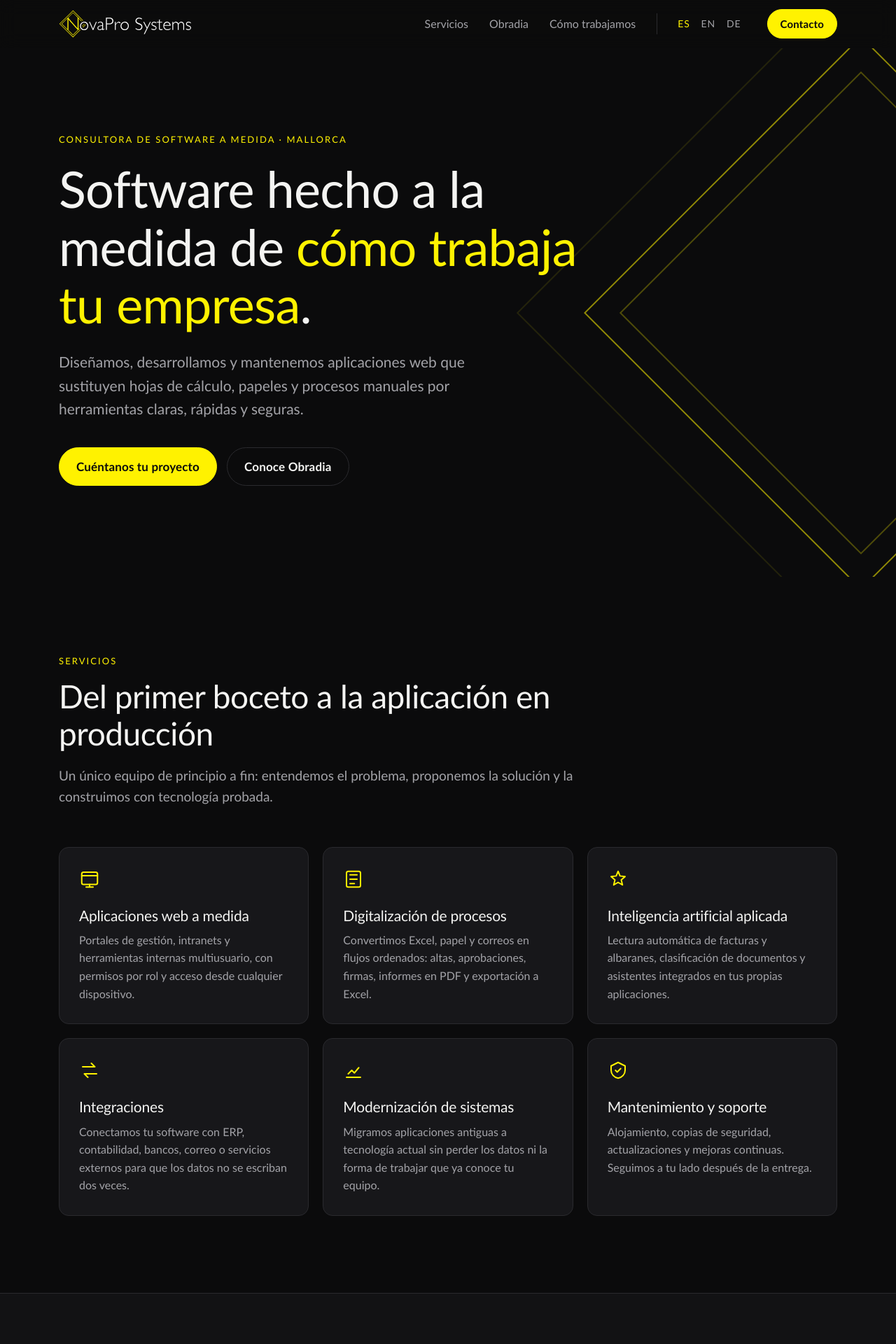
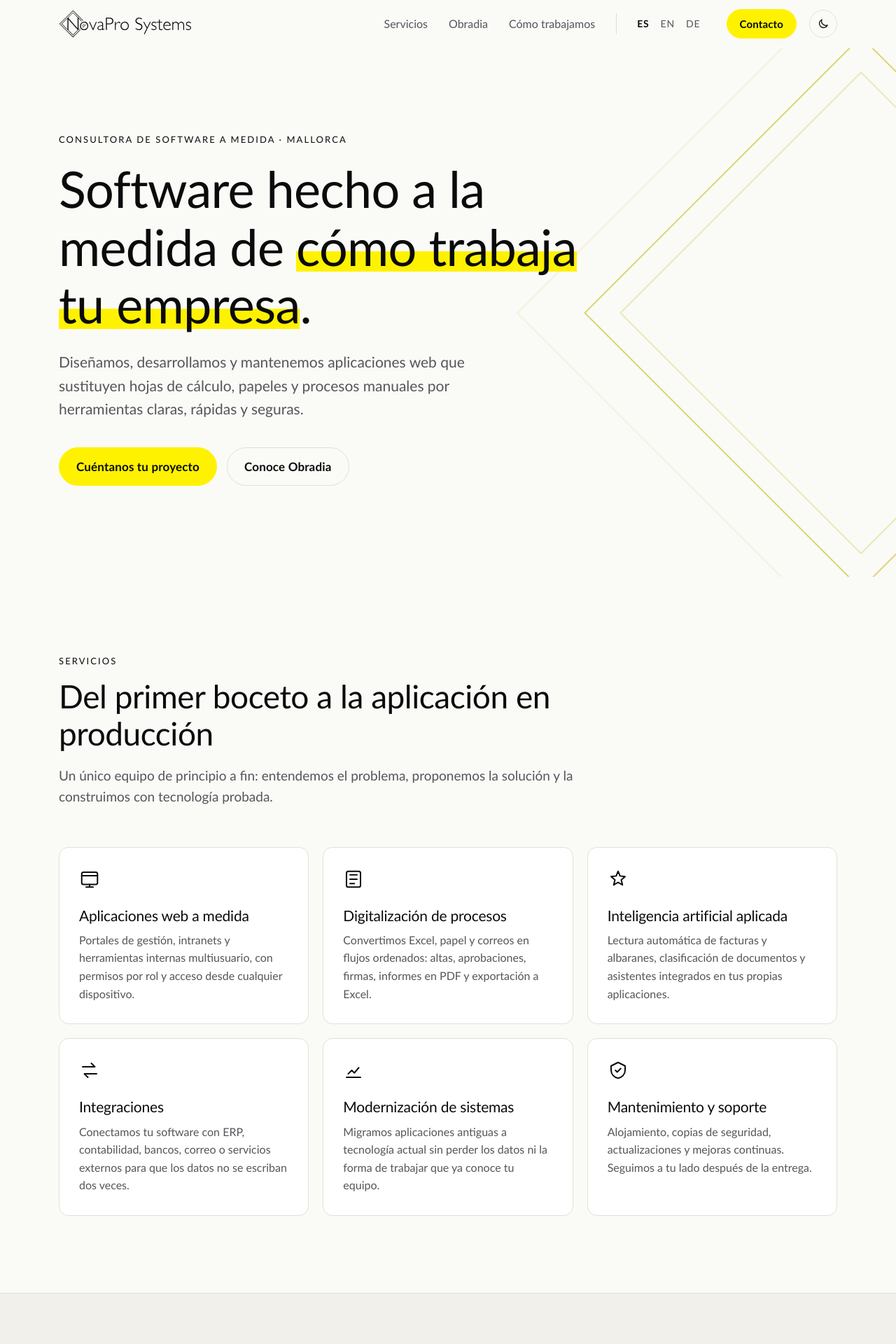
Before and after one commit to NovaProSystems/novaprosystems.github.io, a PHP site: page / in a window 1280 px wide. Shown: the top 1920 px of the page at 70% size. Run offline with PHP 8.4, Linux system fonts and the light colour scheme.

Commit message:
Añade tema claro

```diff
--- a/404.html
+++ b/404.html
@@ -5,13 +5,16 @@
   <meta name="viewport" content="width=device-width, initial-scale=1">
   <title>404 · NovaPro Systems</title>
   <meta name="robots" content="noindex">
+  <meta name="color-scheme" content="dark light">
+  <script>try{var t=localStorage.getItem('tema');if(t==='light'||t==='dark')document.documentElement.dataset.theme=t}catch(e){}</script>
   <link rel="icon" type="image/png" href="/assets/img/favicon.png">
   <link rel="stylesheet" href="/assets/css/site.css">
 </head>
 <body>
   <main class="section" style="min-height:100vh;display:flex;align-items:center">
     <div class="wrap">
-      <img src="/assets/img/logo.svg" alt="NovaPro Systems" width="220" height="47" style="width:220px;margin-bottom:48px">
+      <img class="logo-dark" src="/assets/img/logo.svg" alt="NovaPro Systems" width="220" height="47" style="width:220px;margin-bottom:48px">
+      <img class="logo-light" src="/assets/img/logo-negro.svg" alt="NovaPro Systems" width="220" height="47" style="width:220px;margin-bottom:48px">
       <p class="eyebrow">Error 404</p>
       <h1 style="font-size:clamp(34px,5vw,56px);margin:14px 0 18px">Esta página no existe.</h1>
       <p class="sec-lead">Puede que el enlace esté mal escrito o que la página se haya movido.</p>
--- a/assets/css/site.css
+++ b/assets/css/site.css
@@ -8,11 +8,46 @@
   --muted: #a3a3a8;
   --brand: #fff200;
   --brand-ink: #0b0b0c;
+  --accent: #fff200;              /* textos e iconos destacados */
+  --deco: 255, 242, 0;            /* lineas decorativas (rgb) */
+  --top-bg: rgba(11, 11, 12, .82);
+  --shadow: rgba(0, 0, 0, .8);
+  --glow: rgba(255, 242, 0, .07);
   --radius: 14px;
   --wrap: 1160px;
   --font: "Gill Sans", "Gill Sans MT", "Jost", system-ui, -apple-system, "Segoe UI", sans-serif;
   color-scheme: dark;
 }
+
+/* Tema claro: sigue al sistema salvo que el usuario elija otro */
+@media (prefers-color-scheme: light) {
+  :root:not([data-theme="dark"]) {
+    --bg: #fafaf7; --bg-alt: #f1f0ea; --surface: #ffffff; --line: #e2e0d6;
+    --text: #0b0b0c; --muted: #55555b;
+    --accent: #0b0b0c; --deco: 196, 182, 0;
+    --top-bg: rgba(250, 250, 247, .85); --shadow: rgba(40, 36, 0, .22); --glow: rgba(255, 242, 0, .28);
+    color-scheme: light;
+  }
+}
+:root[data-theme="light"] {
+  --bg: #fafaf7; --bg-alt: #f1f0ea; --surface: #ffffff; --line: #e2e0d6;
+  --text: #0b0b0c; --muted: #55555b;
+  --accent: #0b0b0c; --deco: 196, 182, 0;
+  --top-bg: rgba(250, 250, 247, .85); --shadow: rgba(40, 36, 0, .22); --glow: rgba(255, 242, 0, .28);
+  color-scheme: light;
+}
+
+/* Logo segun el tema */
+.logo-light { display: none; }
+@media (prefers-color-scheme: light) {
+  :root:not([data-theme="dark"]) .logo-dark { display: none; }
+  :root:not([data-theme="dark"]) .logo-light { display: block; }
+  :root:not([data-theme="dark"]) .hl { color: var(--text); background: linear-gradient(transparent 58%, var(--brand) 58%, var(--brand) 92%, transparent 92%); }
+}
+:root[data-theme="light"] .logo-dark { display: none; }
+:root[data-theme="light"] .logo-light { display: block; }
+:root[data-theme="light"] .hl { color: var(--text); background: linear-gradient(transparent 58%, var(--brand) 58%, var(--brand) 92%, transparent 92%); }
+:root[data-theme="dark"] .hl { background: none; }
 
 *, *::before, *::after { box-sizing: border-box; }
 html { scroll-behavior: smooth; scroll-padding-top: 76px; -webkit-text-size-adjust: 100%; }
@@ -33,7 +68,7 @@ p { margin: 0; }
 .wrap { max-width: var(--wrap); margin: 0 auto; padding: 0 24px; }
 .skip { position: absolute; left: -999px; top: 8px; background: var(--brand); color: var(--brand-ink); padding: 8px 14px; border-radius: 8px; z-index: 100; }
 .skip:focus { left: 8px; }
-:focus-visible { outline: 2px solid var(--brand); outline-offset: 3px; border-radius: 4px; }
+:focus-visible { outline: 2px solid var(--accent); outline-offset: 3px; border-radius: 4px; }
 
 /* Botones */
 .btn {
@@ -52,7 +87,7 @@ p { margin: 0; }
 /* Cabecera */
 .top {
   position: sticky; top: 0; z-index: 50;
-  background: rgba(11, 11, 12, .82);
+  background: var(--top-bg);
   backdrop-filter: saturate(140%) blur(12px);
   -webkit-backdrop-filter: saturate(140%) blur(12px);
   border-bottom: 1px solid transparent;
@@ -61,37 +96,53 @@ p { margin: 0; }
 .top.scrolled { border-bottom-color: var(--line); }
 .top-in { display: flex; align-items: center; justify-content: space-between; height: 68px; }
 .brand img { width: 190px; height: auto; }
-.nav { display: flex; align-items: center; gap: 30px; }
+.nav { display: flex; align-items: center; gap: 30px; margin-left: auto; }
+.top-actions { display: flex; align-items: center; gap: 4px; margin-left: 18px; }
+.theme-toggle {
+  display: inline-flex; align-items: center; justify-content: center;
+  width: 40px; height: 40px; border-radius: 50%;
+  background: none; border: 1px solid var(--line); color: var(--text); cursor: pointer;
+  transition: border-color .15s, background .15s;
+}
+.theme-toggle:hover { border-color: var(--muted); background: var(--surface); }
+.theme-toggle svg { width: 18px; height: 18px; fill: none; stroke: currentColor; stroke-width: 1.8; stroke-linecap: round; stroke-linejoin: round; }
+.theme-toggle .i-moon { display: none; }
+@media (prefers-color-scheme: light) {
+  :root:not([data-theme="dark"]) .theme-toggle .i-sun { display: none; }
+  :root:not([data-theme="dark"]) .theme-toggle .i-moon { display: block; }
+}
+:root[data-theme="light"] .theme-toggle .i-sun { display: none; }
+:root[data-theme="light"] .theme-toggle .i-moon { display: block; }
 .nav a:not(.btn) { text-decoration: none; color: var(--muted); font-size: 16px; transition: color .15s; }
 .nav a:not(.btn):hover { color: var(--text); }
 .nav-toggle { display: none; }
 .lang { display: flex; gap: 2px; padding-left: 22px; border-left: 1px solid var(--line); }
 .nav .lang a { text-decoration: none; color: var(--muted); font-size: 14px; letter-spacing: .06em; padding: 4px 7px; border-radius: 6px; }
 .nav .lang a:hover { color: var(--text); }
-.nav .lang a[aria-current="page"] { color: var(--brand); }
+.nav .lang a[aria-current="page"] { color: var(--accent); font-weight: 600; }
 
 /* Portada */
 .hero { position: relative; overflow: hidden; padding: 120px 0 130px; }
 .hero-in { position: relative; max-width: 860px; margin-left: max(24px, calc((100vw - var(--wrap)) / 2 + 24px)); padding: 0; }
 .hero h1 { max-width: 820px; font-size: clamp(38px, 6vw, 72px); font-weight: 400; margin: 18px 0 24px; }
-.hl { color: var(--brand); }
+.hl { color: var(--accent); -webkit-box-decoration-break: clone; box-decoration-break: clone; }
 .lead { font-size: clamp(18px, 2vw, 21px); color: var(--muted); max-width: 640px; font-weight: 300; }
 .cta-row { display: flex; flex-wrap: wrap; gap: 14px; margin-top: 38px; }
 .cta-row.center { justify-content: center; margin-top: 56px; }
-.eyebrow { color: var(--brand); text-transform: uppercase; letter-spacing: .16em; font-size: 13px; font-weight: 500; }
+.eyebrow { color: var(--accent); text-transform: uppercase; letter-spacing: .16em; font-size: 13px; font-weight: 500; }
 
 /* Rombo del logo como decoracion */
 .hero-deco {
   position: absolute; right: -230px; top: 50%; width: 560px; height: 560px;
   transform: translateY(-50%) rotate(45deg);
-  border: 2px solid rgba(255, 242, 0, .55);
+  border: 2px solid rgba(var(--deco), .55);
   pointer-events: none;
 }
 .hero-deco::before, .hero-deco::after {
-  content: ""; position: absolute; border: 2px solid rgba(255, 242, 0, .28);
+  content: ""; position: absolute; border: 2px solid rgba(var(--deco), .28);
 }
 .hero-deco::before { inset: 34px; }
-.hero-deco::after { inset: -70px; border-color: rgba(255, 242, 0, .1); }
+.hero-deco::after { inset: -70px; border-color: rgba(var(--deco), .12); }
 
 /* Secciones */
 .section { padding: 110px 0; }
@@ -106,10 +157,10 @@ p { margin: 0; }
   background: var(--surface); border: 1px solid var(--line); border-radius: var(--radius);
   padding: 30px 28px; transition: border-color .2s, transform .2s;
 }
-.card:hover { border-color: rgba(255, 242, 0, .45); transform: translateY(-2px); }
+.card:hover { border-color: rgba(var(--deco), .55); transform: translateY(-2px); }
 .card h3 { font-size: 21px; margin: 18px 0 10px; }
 .card p { color: var(--muted); font-size: 16px; }
-.ico { width: 30px; height: 30px; fill: none; stroke: var(--brand); stroke-width: 1.6; stroke-linecap: round; stroke-linejoin: round; flex: none; }
+.ico { width: 30px; height: 30px; fill: none; stroke: var(--accent); stroke-width: 1.6; stroke-linecap: round; stroke-linejoin: round; flex: none; }
 
 /* Escaparate de Obradia */
 .showcase { margin-bottom: 56px; }
@@ -127,7 +178,7 @@ p { margin: 0; }
 .browser {
   margin: 0; border-radius: 12px; overflow: hidden;
   border: 1px solid var(--line); background: #f5f3ee;
-  box-shadow: 0 40px 80px -30px rgba(0, 0, 0, .8), 0 0 0 1px rgba(255, 255, 255, .02);
+  box-shadow: 0 40px 80px -30px var(--shadow), 0 0 0 1px rgba(255, 255, 255, .02);
 }
 .browser-bar { display: flex; align-items: center; gap: 7px; height: 36px; padding: 0 14px; background: #1d1d20; }
 .browser-bar i { width: 11px; height: 11px; border-radius: 50%; background: #3a3a3f; }
@@ -141,24 +192,24 @@ p { margin: 0; }
   position: absolute; right: 0; bottom: -40px; width: 230px; margin: 0;
   border: 8px solid #1d1d20; border-radius: 34px; overflow: hidden;
   background: #f5f3ee;
-  box-shadow: 0 30px 60px -20px rgba(0, 0, 0, .85), 0 0 0 1px var(--line);
+  box-shadow: 0 30px 60px -20px var(--shadow), 0 0 0 1px var(--line);
 }
 .phone img { width: 100%; }
 
 .feats { grid-template-columns: repeat(3, 1fr); margin-top: 90px; gap: 34px 40px; }
-.feat { border-left: 2px solid var(--brand); padding-left: 18px; }
+.feat { border-left: 2px solid rgb(var(--deco)); padding-left: 18px; }
 .feat h3 { font-size: 19px; margin-bottom: 6px; }
 .feat p { color: var(--muted); font-size: 16px; }
 
 /* Metodo */
 .steps { list-style: none; padding: 0; margin: 0; display: grid; grid-template-columns: repeat(4, 1fr); gap: 20px; counter-reset: s; }
 .steps li { border-top: 1px solid var(--line); padding-top: 24px; }
-.num { color: var(--brand); font-size: 15px; letter-spacing: .1em; }
+.num { color: var(--accent); font-size: 15px; letter-spacing: .1em; }
 .steps h3 { font-size: 23px; margin: 10px 0 8px; }
 .steps p { color: var(--muted); font-size: 16px; }
 
 /* Contacto */
-.contact { background: radial-gradient(900px 400px at 15% 0%, rgba(255, 242, 0, .07), transparent 70%), var(--bg); border-top: 1px solid var(--line); }
+.contact { background: radial-gradient(900px 400px at 15% 0%, var(--glow), transparent 70%), var(--bg); border-top: 1px solid var(--line); }
 .contact-in { display: grid; grid-template-columns: 1.3fr 1fr; gap: 60px; align-items: center; }
 .contact .sec-lead { margin-bottom: 32px; max-width: 560px; }
 .contact-list { list-style: none; margin: 0; padding: 0; display: grid; gap: 14px; }
@@ -169,7 +220,7 @@ p { margin: 0; }
 .contact-list strong { display: block; font-weight: 500; font-size: 13px; letter-spacing: .12em; text-transform: uppercase; color: var(--muted); }
 .contact-list span, .contact-list a { font-size: 18px; word-break: break-word; }
 .contact-list a { text-decoration: none; }
-.contact-list a:hover { color: var(--brand); }
+.contact-list a:hover { color: var(--accent); text-decoration: underline; text-decoration-color: rgb(var(--deco)); }
 
 /* Pie */
 .foot { border-top: 1px solid var(--line); padding: 34px 0; }
@@ -177,7 +228,7 @@ p { margin: 0; }
 .foot img { width: 150px; }
 .foot p, .foot a { color: var(--muted); font-size: 15px; }
 .foot a { text-decoration: none; }
-.foot a:hover { color: var(--brand); }
+.foot a:hover { color: var(--text); }
 
 /* Animacion de entrada */
 .reveal { opacity: 0; transform: translateY(18px); transition: opacity .6s ease, transform .6s ease; }
@@ -199,6 +250,7 @@ p { margin: 0; }
   .wrap { padding: 0 16px; }
   .hero-in { margin: 0; padding: 0 16px; }
   .brand img { width: 160px; }
+  .top-actions { margin-left: auto; }
   .nav-toggle {
     display: inline-flex; flex-direction: column; justify-content: center; gap: 6px;
     width: 44px; height: 44px; padding: 0 11px; margin-right: -8px;
@@ -219,7 +271,7 @@ p { margin: 0; }
   .nav .btn { margin-top: 16px; }
   .lang { border-left: 0; padding: 14px 0 0; gap: 8px; }
   .nav .lang a { font-size: 16px; padding: 8px 16px; border: 1px solid var(--line); border-radius: 8px; color: var(--muted); }
-  .nav .lang a[aria-current="page"] { border-color: var(--brand); color: var(--brand); }
+  .nav .lang a[aria-current="page"] { border-color: rgb(var(--deco)); color: var(--accent); }
 
   .hero { padding: 72px 0 84px; }
   .hero-deco { width: 300px; height: 300px; right: -190px; top: 120px; opacity: .45; }
--- a/assets/js/site.js
+++ b/assets/js/site.js
@@ -1,4 +1,4 @@
-// NovaPro Systems: menu movil, cabecera, pestañas de capturas y animacion de entrada
+// NovaPro Systems: tema, menu movil, cabecera, pestañas de capturas y animacion de entrada
 (() => {
   const top = document.querySelector('.top');
   const toggle = document.querySelector('.nav-toggle');
@@ -13,6 +13,25 @@
   toggle.addEventListener('click', () => setOpen(toggle.getAttribute('aria-expanded') !== 'true'));
   nav.addEventListener('click', e => { if (e.target.closest('a')) setOpen(false); });
   document.addEventListener('keydown', e => { if (e.key === 'Escape') setOpen(false); });
+
+  // Tema claro u oscuro: sigue al sistema hasta que el usuario elige
+  const root = document.documentElement;
+  const themeBtn = document.querySelector('.theme-toggle');
+  const prefersLight = matchMedia('(prefers-color-scheme: light)');
+  const currentTheme = () => root.dataset.theme || (prefersLight.matches ? 'light' : 'dark');
+  const syncThemeBtn = () => {
+    const light = currentTheme() === 'light';
+    themeBtn.setAttribute('aria-label', light ? themeBtn.dataset.toDark : themeBtn.dataset.toLight);
+    document.querySelectorAll('meta[name="theme-color"]').forEach(m => m.setAttribute('content', light ? '#fafaf7' : '#0b0b0c'));
+  };
+  themeBtn.addEventListener('click', () => {
+    const next = currentTheme() === 'light' ? 'dark' : 'light';
+    root.dataset.theme = next;
+    try { localStorage.setItem('tema', next); } catch (e) { /* sin almacenamiento */ }
+    syncThemeBtn();
+  });
+  prefersLight.addEventListener('change', syncThemeBtn);
+  syncThemeBtn();
 
   // Borde de la cabecera al desplazar
   const onScroll = () => top.classList.toggle('scrolled', window.scrollY > 8);
--- a/index.html
+++ b/index.html
@@ -5,7 +5,10 @@
   <meta name="viewport" content="width=device-width, initial-scale=1">
   <title>NovaPro Systems · Software a medida en Mallorca</title>
   <meta name="description" content="NovaPro Systems es una consultora de software a medida en Binissalem (Mallorca). Diseñamos y desarrollamos aplicaciones web, integraciones y soluciones con IA para empresas. Creadores de Obradia.">
-  <meta name="theme-color" content="#0b0b0c">
+  <meta name="theme-color" content="#0b0b0c" media="(prefers-color-scheme: dark)">
+  <meta name="theme-color" content="#fafaf7" media="(prefers-color-scheme: light)">
+  <meta name="color-scheme" content="dark light">
+  <script>try{var t=localStorage.getItem('tema');if(t==='light'||t==='dark')document.documentElement.dataset.theme=t}catch(e){}</script>
   <link rel="icon" type="image/png" href="/assets/img/favicon.png">
   <link rel="apple-touch-icon" href="/assets/img/apple-touch-icon.png">
 
@@ -48,11 +51,9 @@
   <header class="top" id="top">
     <div class="wrap top-in">
       <a class="brand" href="#top" aria-label="NovaPro Systems, inicio">
-        <img src="/assets/img/logo.svg" alt="NovaPro Systems" width="190" height="40">
+        <img class="logo-dark" src="/assets/img/logo.svg" alt="NovaPro Systems" width="190" height="40">
+        <img class="logo-light" src="/assets/img/logo-negro.svg" alt="NovaPro Systems" width="190" height="40">
       </a>
-      <button class="nav-toggle" aria-expanded="false" aria-controls="nav" aria-label="Abrir menú" data-open="Abrir menú" data-close="Cerrar menú">
-        <span></span><span></span>
-      </button>
       <nav class="nav" id="nav" aria-label="Principal">
         <a href="#servicios">Servicios</a>
         <a href="#obradia">Obradia</a>
@@ -64,6 +65,15 @@
         </div>
         <a href="#contacto" class="btn btn-sm">Contacto</a>
       </nav>
+      <div class="top-actions">
+        <button class="theme-toggle" type="button" aria-label="Cambiar a tema claro" data-to-light="Cambiar a tema claro" data-to-dark="Cambiar a tema oscuro">
+          <svg class="i-sun" viewBox="0 0 24 24" aria-hidden="true"><circle cx="12" cy="12" r="4"/><path d="M12 2v2M12 20v2M4.9 4.9l1.4 1.4M17.7 17.7l1.4 1.4M2 12h2M20 12h2M4.9 19.1l1.4-1.4M17.7 6.3l1.4-1.4"/></svg>
+          <svg class="i-moon" viewBox="0 0 24 24" aria-hidden="true"><path d="M20 14.5A8 8 0 019.5 4a8 8 0 1010.5 10.5z"/></svg>
+        </button>
+        <button class="nav-toggle" aria-expanded="false" aria-controls="nav" aria-label="Abrir menú" data-open="Abrir menú" data-close="Cerrar menú">
+          <span></span><span></span>
+        </button>
+      </div>
     </div>
   </header>
 
@@ -212,7 +222,8 @@
 
   <footer class="foot">
     <div class="wrap foot-in">
-      <img src="/assets/img/logo.svg" alt="NovaPro Systems" width="150" height="32" loading="lazy">
+      <img class="logo-dark" src="/assets/img/logo.svg" alt="NovaPro Systems" width="150" height="32" loading="lazy">
+      <img class="logo-light" src="/assets/img/logo-negro.svg" alt="NovaPro Systems" width="150" height="32" loading="lazy">
       <p>© <span id="year">2026</span> NovaPro Systems · Binissalem, Illes Balears</p>
       <a href="https://www.linkedin.com/company/novapro-systems" target="_blank" rel="noopener" aria-label="NovaPro Systems en LinkedIn">LinkedIn</a>
     </div>
```
Also changed, not shown: de/index.html (+17 -6 lines), en/index.html (+17 -6 lines), README.md, assets/img/logo-negro.svg (added).
